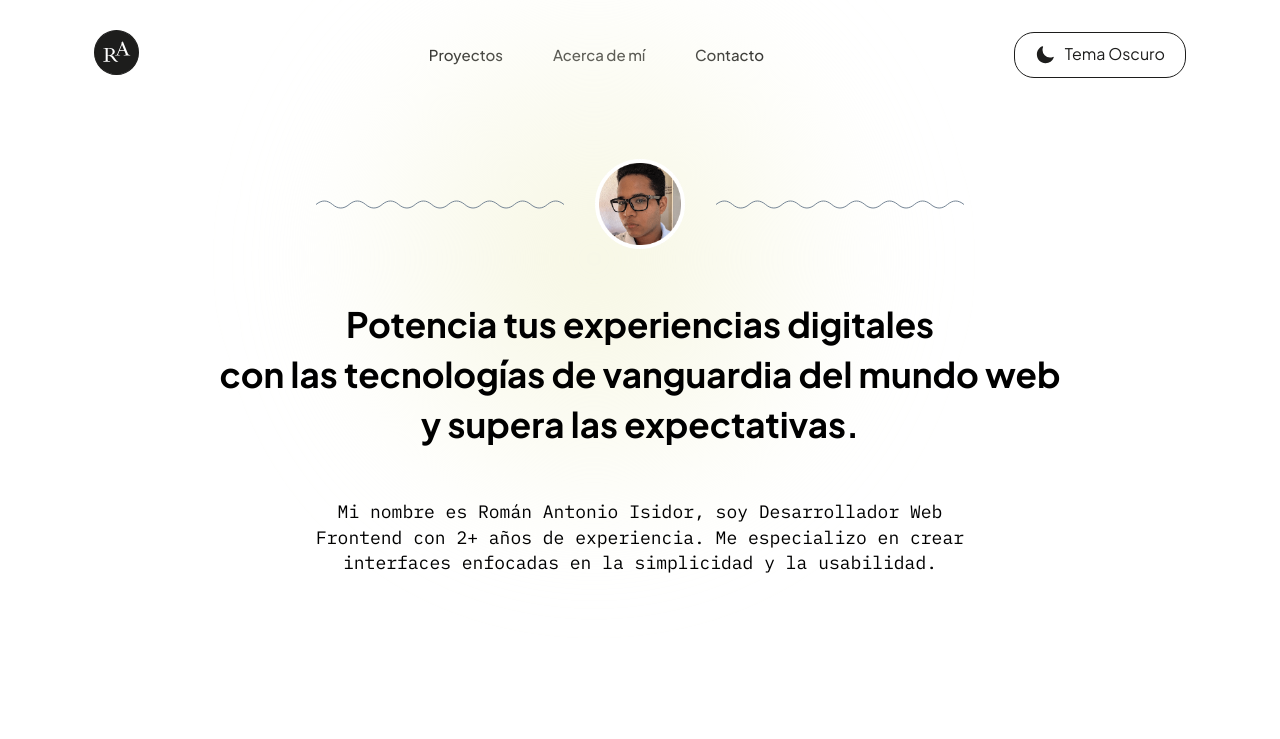
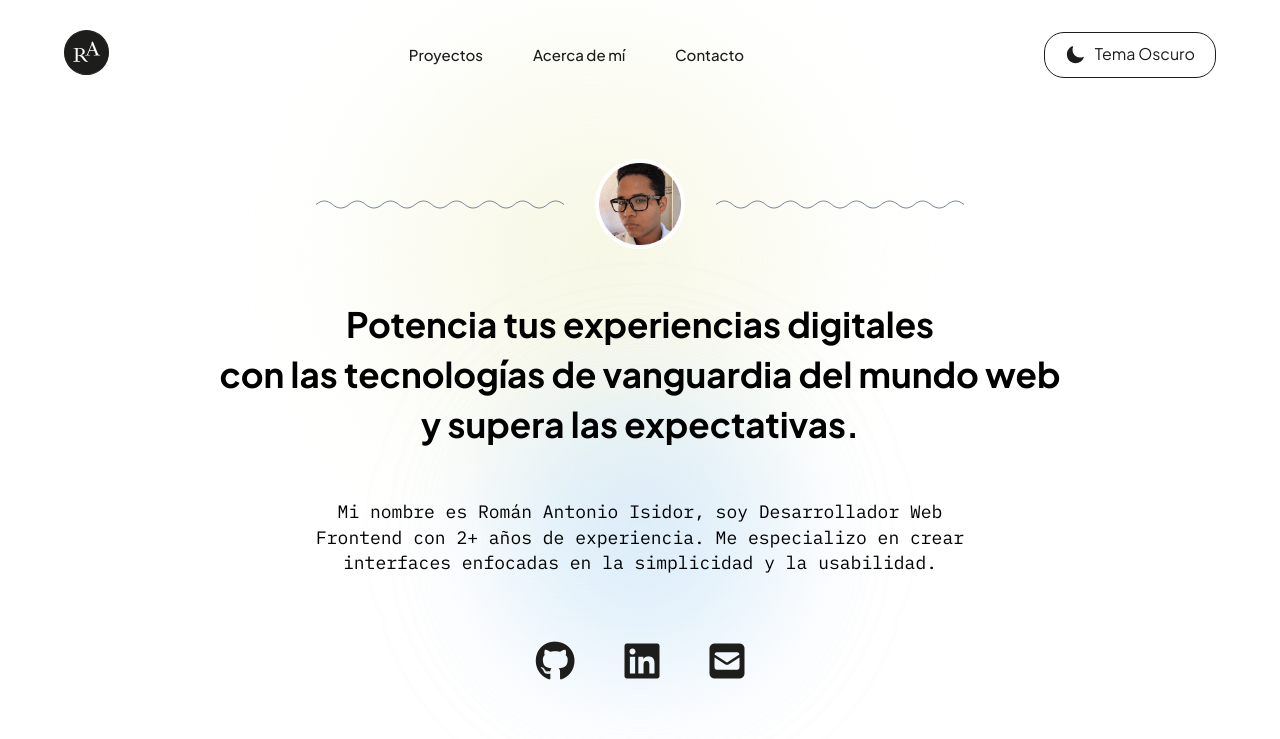
Before and after one commit to romanisidor/portfolio-roman-isidor, a plain HTML site: page index.html in a window 1280 px wide. Drawn offline with Linux system fonts and the light colour scheme.

Commit message:
header section done

```diff
--- a/css/styles.css
+++ b/css/styles.css
@@ -70,6 +70,7 @@ body {
 .navbar__menu{
     display: none;
     list-style: none;
+    z-index: 999999;
 }
 
 .navbar__theme-btn{
@@ -78,7 +79,7 @@ body {
 
 @media (min-width: 1024px){
     .navbar{
-       padding: 3rem;
+       padding: 3rem 0;
     }
 
     .navbar__logo{
@@ -137,8 +138,6 @@ body {
     margin-top: 5rem;
     position: relative;
     z-index: 50;
-    /* background-color: red; */
-    /* padding: 0 1rem; */
 }
 
 .light1{
@@ -152,6 +151,19 @@ body {
     top: -10rem;
     z-index: -1;
     left: -10rem;
+}
+
+.light2{
+    width: 40rem;
+    height: 40rem;
+    border-radius: 99999px;
+    position: absolute;
+    background: radial-gradient(50% 50% at 50% 50%, rgba(199, 227, 247, 0.5) 0%, rgba(199, 227, 246, 0) 100%);;
+    filter: blur(50px);
+    z-index: -1;
+    top: 90%;
+    left: 50%;
+    transform: translate(-50%, -50%);
 }
 
 .header__photo{
@@ -196,8 +208,30 @@ body {
 
 }
 
+.header__icons{
+    margin-top: 5rem;
+    display: flex;
+    justify-content: center;
+    align-items: center;
+}
+
+.header__icons ul{
+    display: flex;
+    align-items: center;
+    gap: 5rem;
+    list-style: none;
+}
+
+.header__icons-link{
+    color: var(--primary-color);
+
+}
+
+.header__icons-link i{
+    font-size: 3.5rem;
+}
+
 @media (min-width:1024px){
-
     .header__photo{
         padding: 0;
     }
@@ -229,4 +263,12 @@ body {
         z-index: -1;
         left: 20%;
     }
+
+    .light2{
+        top: 70%;
+    }
+
+    .header__icons-link i{
+        font-size: 4rem;
+    }
 }
--- a/index.html
+++ b/index.html
@@ -11,11 +11,13 @@
     <link rel="preconnect" href="https://fonts.gstatic.com" crossorigin>
     <link href="https://fonts.googleapis.com/css2?family=IBM+Plex+Mono:wght@300;400;500;600&family=Plus+Jakarta+Sans:wght@400;500;600;700&display=swap" rel="stylesheet">
 
+
      <!-- Stylesheet -->
     <link rel="stylesheet" href="/css/normalize.css">
     <link rel="stylesheet" href="/css/styles.css">
 
-
+    <!-- FontAwesome -->
+    <script src="https://use.fontawesome.com/6232d8615c.js"></script>
 </head>
 <body>
 
@@ -23,10 +25,18 @@
     <nav class="navbar">
         <a href="index.html"><img src="/img/logo_website.svg" class="navbar__logo " alt="Logo Website"></a>
 
-        <ul class="navbar__menu">
-            <li class="navbar__menu-link"><a href="/">Proyectos</a></li>
-            <li class="navbar__menu-link"><a href="/">Acerca de mí</a></li>
-            <li class="navbar__menu-link"><a href="/">Contacto</a></li>
+        <ul class="navbar__menu no-padding">
+            <li class="navbar__menu-link">
+                <a href="/">Proyectos</a>
+            </li>
+            <li class="navbar__menu-link">
+                <a href="/">Acerca de mí</a>
+            </li>
+            <li class="navbar__menu-link">
+                <a href="/">Contacto</a>
+            </li>
+
+
         </ul>
 
         <button class="navbar__theme-btn">
@@ -45,6 +55,7 @@
 
     <main class="header">
         <div class="light1"></div>
+        <div class="light2"></div>
         <div class="header__photo">
             <img src="/img/curved_line.svg" class="line" alt="Line">
             <img src="/img/profile_picture.png" class="profile-picture" alt="Román Isidor Picture">
@@ -54,6 +65,28 @@
         <div class="header__text-wrapper">
             <p class="header__paragraph">Mi nombre es Román Antonio Isidor, soy Desarrollador Web Frontend con 2+ años de experiencia. Me especializo en crear interfaces enfocadas en la simplicidad y la usabilidad.</p>
         </div>
+        <div class="light2"></div>
+
+        <div class="header__icons">
+            <ul class="no-padding">
+                <li>
+                    <a class="header__icons-link" href="https://github.com/romanisidor" target="_blank" rel="noopener noreferrer">
+                        <i class="fa fa-github fa-3x" aria-hidden="true"></i>
+                    </a>
+                </li>
+
+                <li>
+                    <a class="header__icons-link" href="https://www.linkedin.com/in/romanisidor/" target="_blank" rel="noopener noreferrer">
+                        <i class="fa fa-linkedin-square fa-3x" aria-hidden="true"></i>
+                    </a>
+                </li>
+                <li>
+                    <a class="header__icons-link" href="mailto:romanantonioisidor@gmail.com" target="_blank" rel="noopener noreferrer">
+                        <i class="fa fa-envelope-square fa-3x" aria-hidden="true"></i>
+                    </a>
+                </li>
+            </ul>
+        </div>
     </main>
 
 </div>
```
Also changed, not shown: js/index.js (added).
